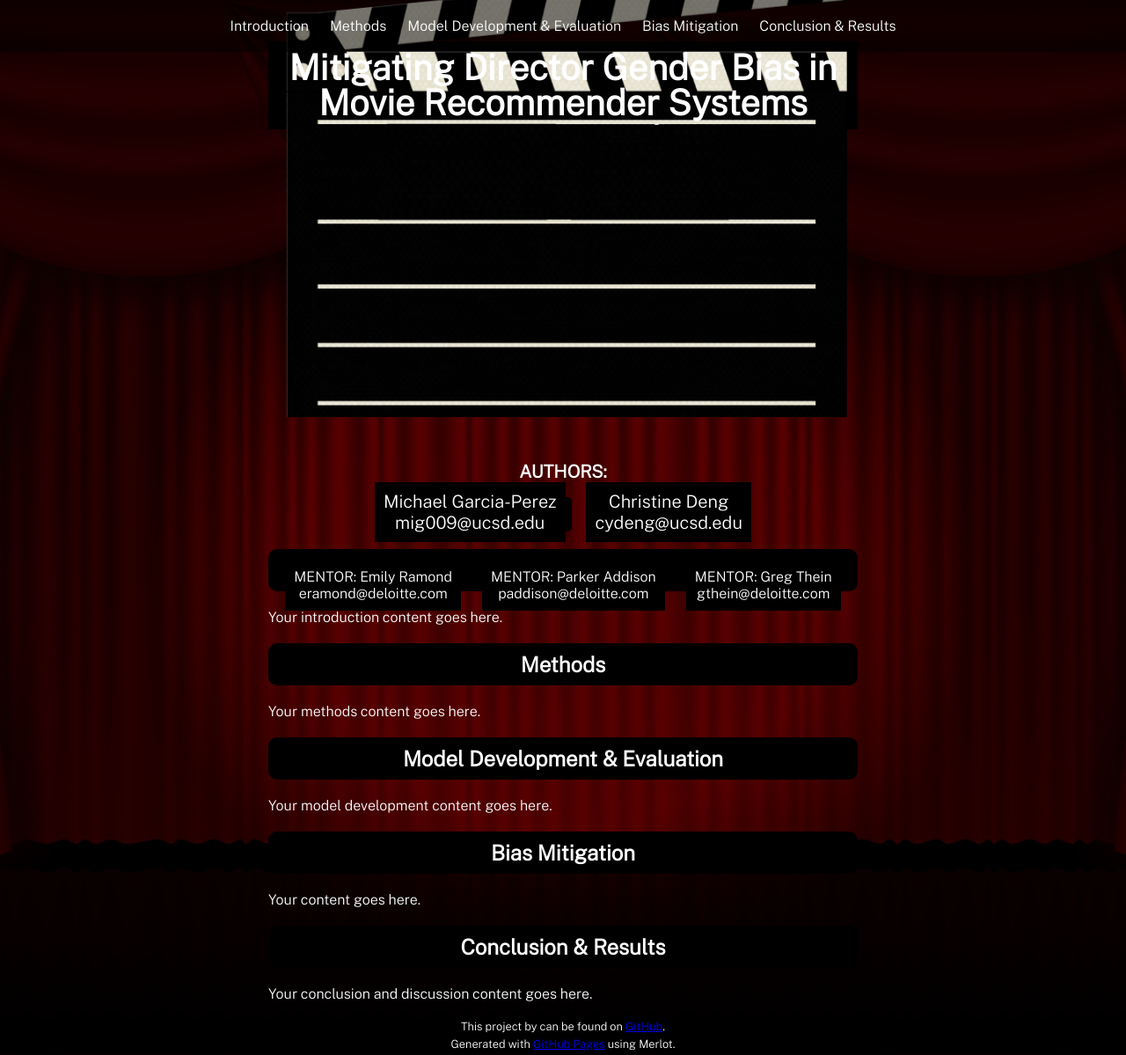
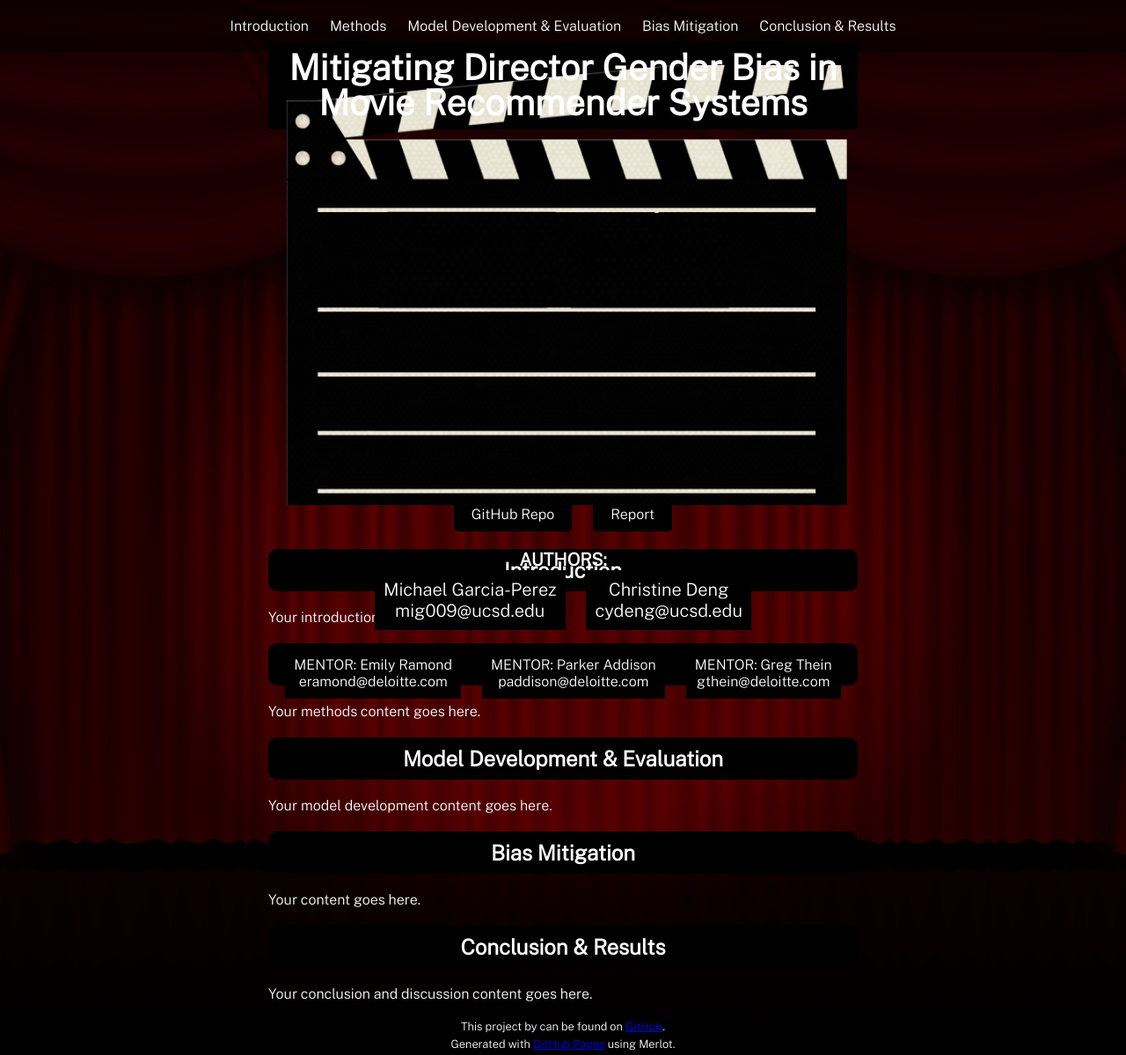
Before and after one commit to michael-garciaperez/DSC180A-Methodology-5, a Jekyll site: the page built from index.md, in a window 1280 px wide and 1199 px high. Shown: the whole window at 88% size. Built offline with Jekyll 4.4.1, drawn with Linux system fonts in a browser that asks for light colours.

Commit message:
Update style.scss

```diff
--- a/assets/css/style.scss
+++ b/assets/css/style.scss
@@ -34,7 +34,7 @@
   width: 100%;
   max-width: 670px;
   height: 500px;
-  margin-top: -200px; /* Adjusted margin-top */
+  margin-top: -100px; /* Adjusted margin-top */
 }
 
 header h1 {
```
